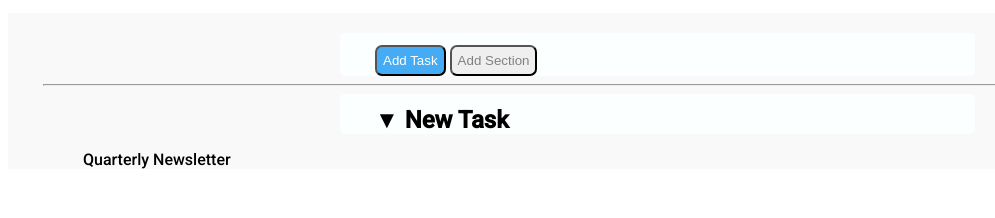
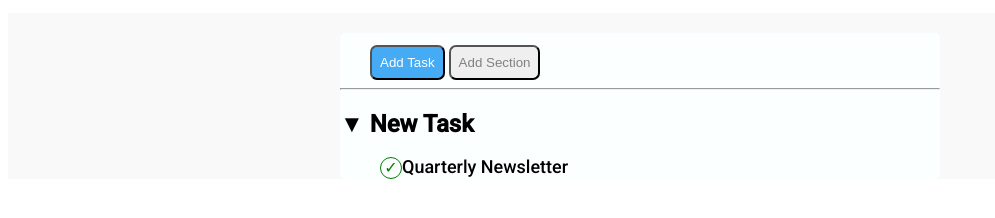
Before and after one commit to Lorenzo91347/html-css-toboolist, a plain HTML site: page Index.html in a window 1280 px wide. Shown: the part 76-294 px from the top of the page, without its empty margins (0-995 px from the left). Drawn offline with Linux system fonts and the light colour scheme.

Commit message:
start of the list

```diff
--- a/Index.html
+++ b/Index.html
@@ -15,16 +15,17 @@
     <h1>Toboolist</h1>
     </header>
 
-    <main>
+    <main class="main">
     <div class="container">
         <button class="bottone">Add Task</button>
         <button class="bottone2">Add Section</button>
+        <hr>
+        <h2 class="container">&#x25BC New Task</h2>
+        <ul>
+            <li><span class="check">&check;</span>Quarterly Newsletter</li>
+        </ul>
     </div>
-    <hr>
-    <h2 class="container">&#x25BC New Task</h2>
-    <ul>
-        <li>Quarterly Newsletter</li>
-    </ul>
+
     </main>
 
 
--- a/css/style.css
+++ b/css/style.css
@@ -16,25 +16,35 @@ h1{
     display: inline-block;
     vertical-align: middle;
 }
-main{background-color:rgb(249, 249, 249);
+.main{background-color:rgb(249, 249, 249);
     padding-top: 20px;
-    padding-left: 35px;
+
 }
 .container{margin: 0 auto;
     width: 600px;
     background-color: rgb(252, 255, 255);
-    text-align: left;
-    padding-left: 35px;
     padding-top: 12px;
     border-radius: 5px;
 }
+table{border-bottom: solid;}
 .bottone {background-color: rgb(70, 171, 245);
     color: white;
     border-radius: 7px;
-    padding: 6px;
+    padding: 8px;
+    margin-left: 5%;
 }
 .bottone2{color: grey;
     border-radius: 7px;
-    padding: 6px;
+    padding: 8px;
 }
-ul{list-style: none;}
+ul{list-style: none;
+  font-size: large;}
+.check{display: inline-block;
+height: 20px;
+width: 20px;
+border: 1px solid green;
+border-radius: 50%;
+vertical-align: middle;
+text-align: center;
+color: green;
+font-size: medium;}
```
